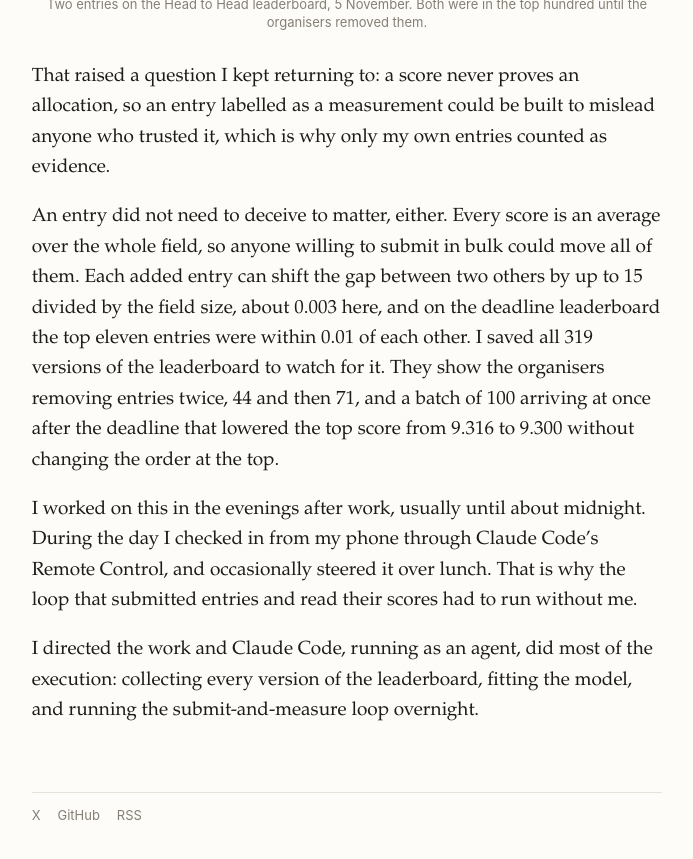
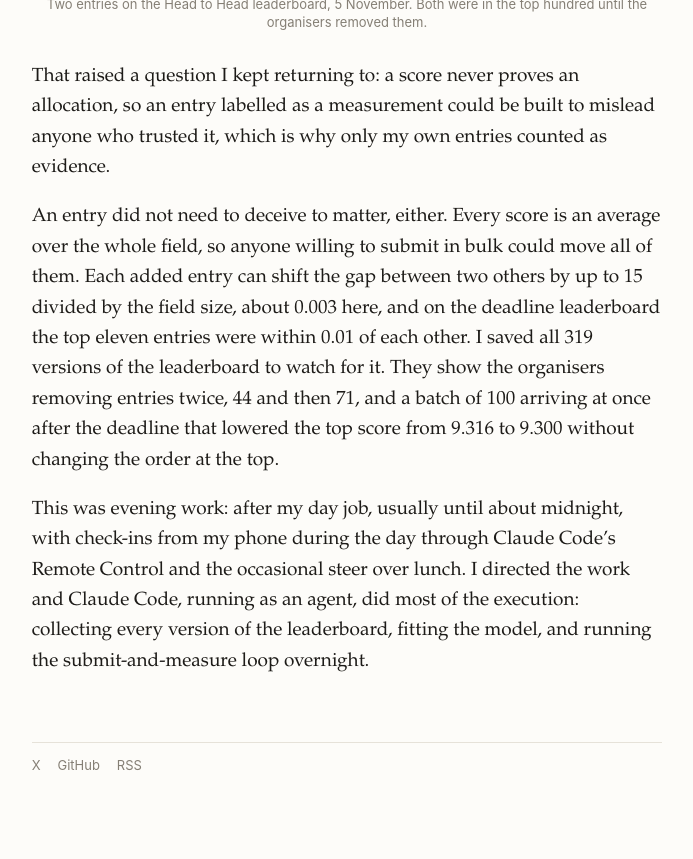
Before and after one commit to kinshu0/kinshu0.github.io, a Jekyll site: the page built from _posts/2026-11-22-castle-challenge.markdown, in a window 1280 px wide and 900 px high, scrolled down 12835 px. Shown: the top 859 px of the window, without its empty margins (293-986 px from the left). Built offline with Jekyll 4.4.1, drawn with Linux system fonts in a browser that asks for light colours.

Commit message:
Castle post: merge the last two closing paragraphs
Co-Authored-By: Claude Fable 5.2 <noreply@anthropic.com>

```diff
--- a/_posts/2026-11-22-castle-challenge.markdown
+++ b/_posts/2026-11-22-castle-challenge.markdown
@@ -293,9 +293,7 @@ That raised a question I kept returning to: a score never proves an allocation,
 
 An entry did not need to deceive to matter, either. Every score is an average over the whole field, so anyone willing to submit in bulk could move all of them. Each added entry can shift the gap between two others by up to 15 divided by the field size, about 0.003 here, and on the deadline leaderboard the top eleven entries were within 0.01 of each other. I saved all 319 versions of the leaderboard to watch for it. They show the organisers removing entries twice, 44 and then 71, and a batch of 100 arriving at once after the deadline that lowered the top score from 9.316 to 9.300 without changing the order at the top.
 
-I worked on this in the evenings after work, usually until about midnight. During the day I checked in from my phone through Claude Code's Remote Control, and occasionally steered it over lunch. That is why the loop that submitted entries and read their scores had to run without me.
-
-I directed the work and Claude Code, running as an agent, did most of the execution: collecting every version of the leaderboard, fitting the model, and running the submit-and-measure loop overnight.
+This was evening work: after my day job, usually until about midnight, with check-ins from my phone during the day through Claude Code's Remote Control and the occasional steer over lunch. I directed the work and Claude Code, running as an agent, did most of the execution: collecting every version of the leaderboard, fitting the model, and running the submit-and-measure loop overnight.
 
 <link rel="stylesheet" href="/assets/castle/predictor.css">
 <script src="/assets/castle/predictor-data.js"></script>
```
